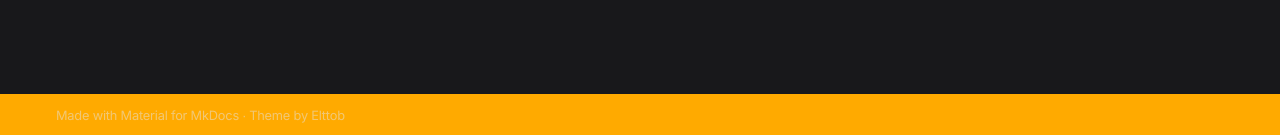
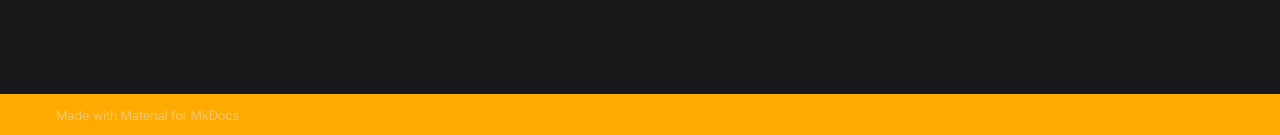
Before and after one commit to moikoros/help, an MkDocs documentation site: the page built from docs/luaresources.md, in a window 1280 px wide. Shown: the part 762-897 px from the top of the page. Built offline with MkDocs 1.6.1 and Material for MkDocs 9.7.7, drawn with Linux system fonts in a browser that asks for light colours; comment, search, counter and statistics services are not loaded.

Commit message:
Update page.css

```diff
--- a/docs/assets/theme/page.css
+++ b/docs/assets/theme/page.css
@@ -164,10 +164,6 @@ body {
 	opacity: 0.5;
 }
 
-.md-copyright::after {
-	content: "∙ Theme by Elttob";
-}
-
 @media screen and (max-width: 76.1875em) {
 	.md-nav--primary .md-nav__item {
 		border-top: none;
```
